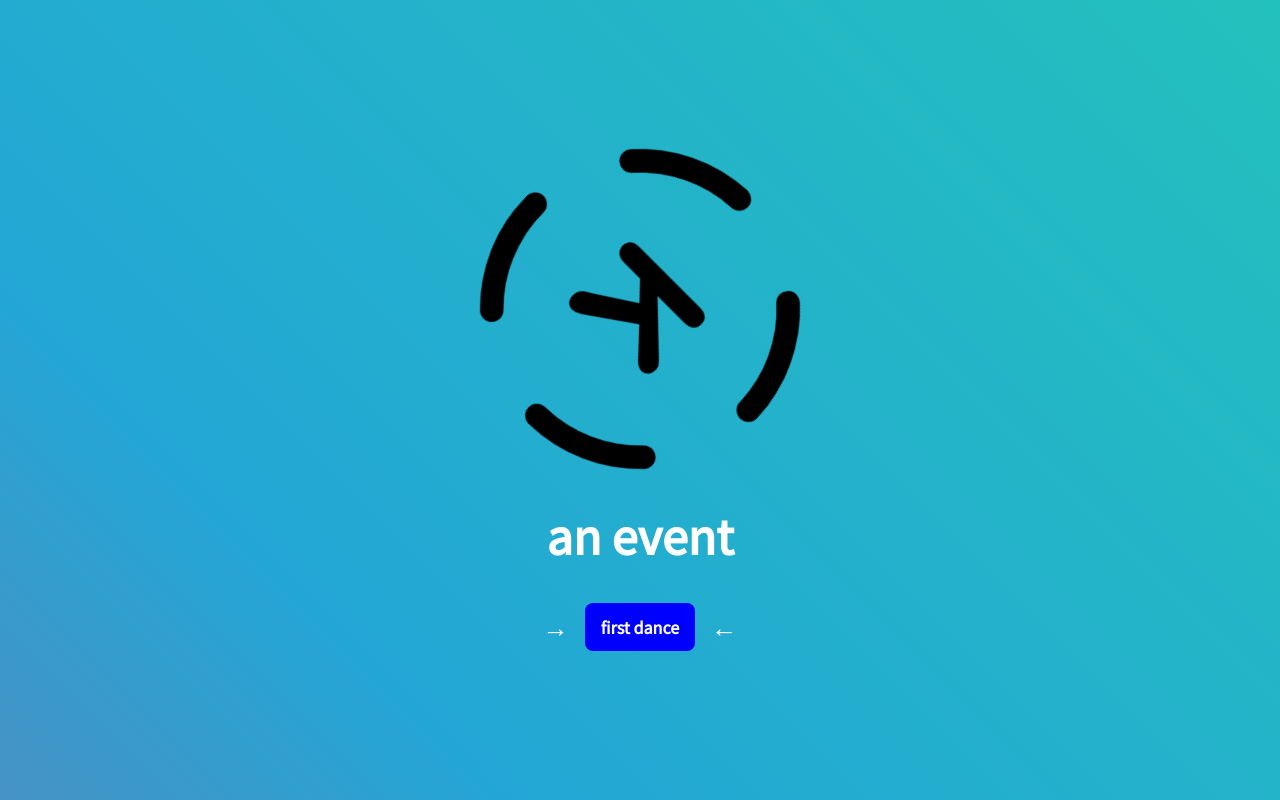
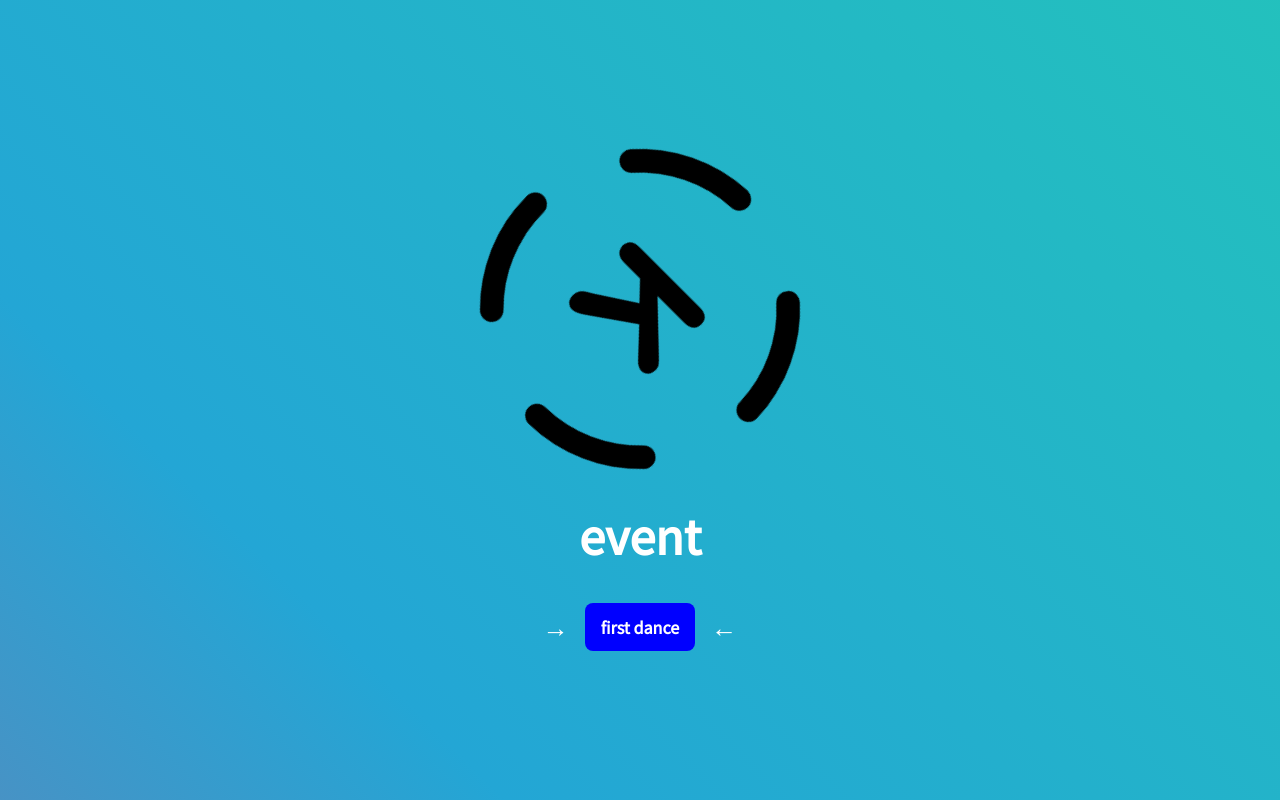
Before and after one commit to miscmike/kickonline, a React (Create React App) app: page / in a window 1280 px wide. Built offline with nearby package versions, Linux system fonts and the light colour scheme.

Commit message:
remove an

```diff
--- a/src/App.js
+++ b/src/App.js
@@ -56,7 +56,7 @@ function App() {
     <div className="App">
       <header className="App-header">
         <img src={logo} className="App-logo" alt="logo" />
-        <h1>an event</h1>
+        <h1>event</h1>
         <div className="buttonrow">
           →<a href="https://firstdance.kickonline.co">first dance</a>←
         </div>
```
